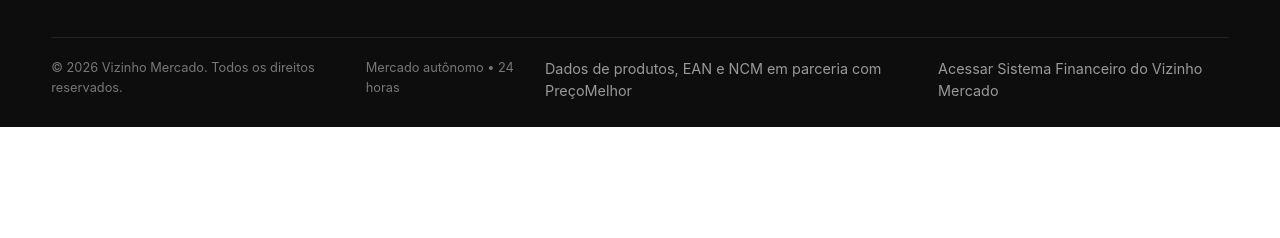
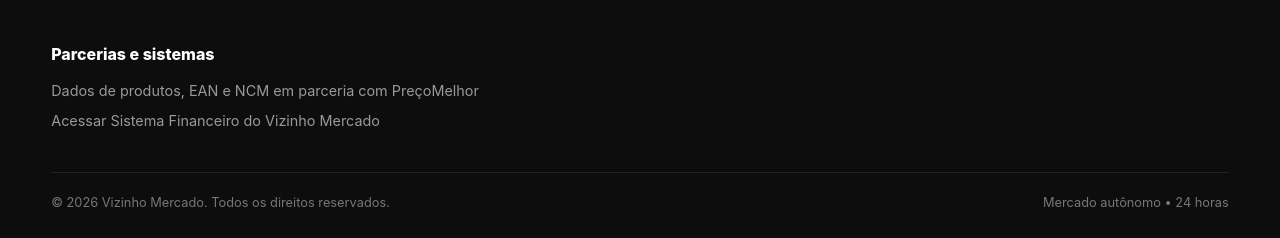
Before and after one commit to Danielalexandra116/vizinho-mercado, a plain HTML site: page index.html in a window 1280 px wide. Shown: the part 6656-6894 px from the top of the page. Before the commit the page ends 6783 px from the top, so only its background shows below. Drawn offline with Linux system fonts and the light colour scheme.

Commit message:
Tornar link PreçoMelhor e sistema financeiro destacados no rodapé

```diff
--- a/index.html
+++ b/index.html
@@ -386,17 +386,19 @@
           <a href="https://instagram.com/vizinho.mercado" target="_blank" rel="noopener">◎ @vizinho.mercado</a>
         </div>
       </div>
+
+      <div>
+        <div class="footer-title">Parcerias e sistemas</div>
+        <div class="footer-links">
+          <a href="https://www.precomelhor.com.br" target="_blank" rel="noopener">Dados de produtos, EAN e NCM em parceria com PreçoMelhor</a>
+          <a href="https://financeiro.vizinhomercado.com.br/" target="_blank" rel="noopener">Acessar Sistema Financeiro do Vizinho Mercado</a>
+        </div>
+      </div>
     </div>
 
     <div class="copyright">
       <span>© <span id="year"></span> Vizinho Mercado. Todos os direitos reservados.</span>
       <span>Mercado autônomo • 24 horas</span>
-      <span class="footer-credit">
-        <a href="https://www.precomelhor.com.br" target="_blank" rel="noopener">Dados de produtos, EAN e NCM em parceria com PreçoMelhor</a>
-      </span>
-      <span class="footer-credit">
-        <a href="https://financeiro.vizinhomercado.com.br/" target="_blank" rel="noopener">Acessar Sistema Financeiro do Vizinho Mercado</a>
-      </span>
     </div>
   </div>
 </footer>
```
